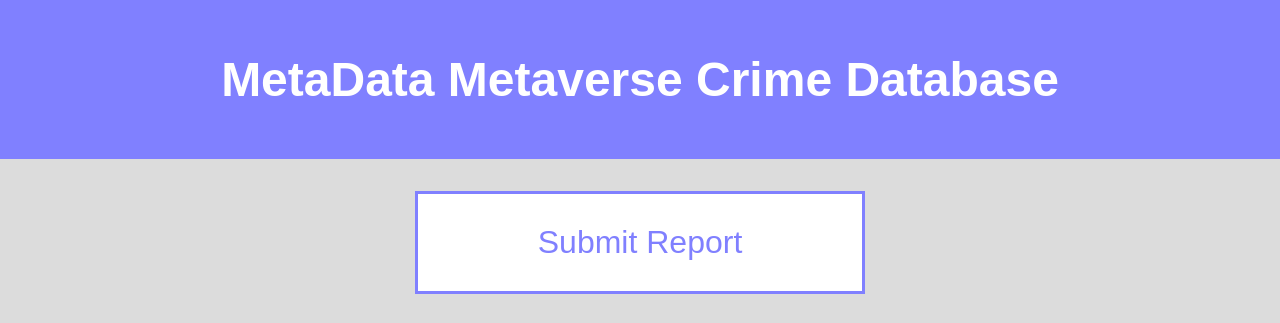
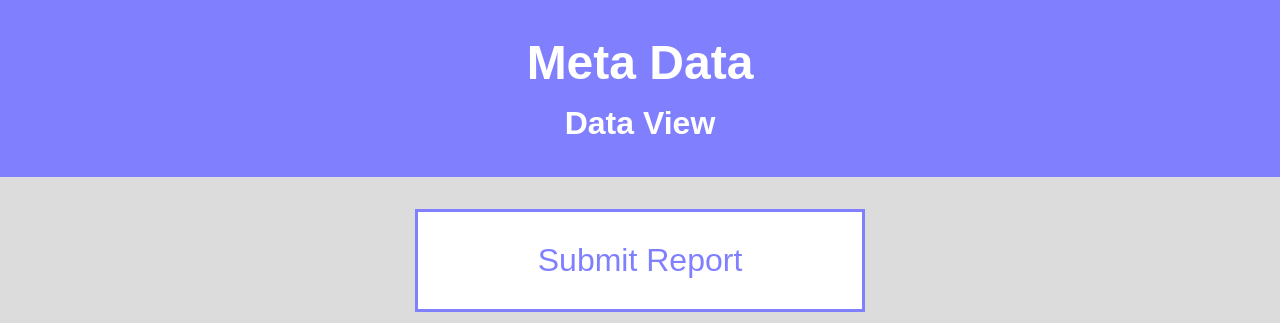
Before and after one commit to Mesoon5642/django_metabase, a Django app: page /MetaApp/ in a window 1280 px wide. Shown: the top 323 px of the page. Run offline with Django 3.2, Linux system fonts and the light colour scheme; data comes from the database, SQL or seed files in the repository; both versions use the stored data as it was after the commit; some libraries are stand-ins or nearby versions.

Commit message:
Paginated website more, created templates

```diff
--- a/MetaApp/admin.py
+++ b/MetaApp/admin.py
@@ -28,7 +28,7 @@ class ReportModelAdmin(admin.ModelAdmin):
     ordering = ["date"]
     fieldsets = (
         ("Main", {"fields": ["eventname", "date", "target", "techinvolved", "description", "mainlink"]}),
-        ("Extras", {"fields": ["targetother"]})
+        ("Extras", {"fields": ["targetother", "cryptoamount"]})
     )
 
     actions = ["export_as_csv"]
--- /dev/null
+++ b/MetaApp/static/MetaApp/base.css
@@ -0,0 +1,24 @@
+header{
+    padding: 20px;
+    background-color: rgb(128, 128, 255);
+    margin: 0;
+    top: 0;
+    text-align: center;
+    font-family: sans-serif;
+}
+#big_button{
+    font-size: 3rem;
+}
+header a{
+    font-size: 2rem;
+    color: white;
+    text-decoration: none;
+    font-weight: bold;
+    margin: 15px 0;
+    display: block;
+}
+body{
+    margin: 0;
+    background-color: gainsboro;
+    font-family: sans-serif;
+}
--- a/MetaApp/static/MetaApp/graphdata.js
+++ b/MetaApp/static/MetaApp/graphdata.js
@@ -1,2 +1,3 @@
+console.log("bruh1")
 targetdata = document.getElementById("data_h1_1").textContent
 graphdata = document.getElementById("data_h1").textContent
--- a/MetaApp/static/MetaApp/graphs.js
+++ b/MetaApp/static/MetaApp/graphs.js
@@ -1,3 +1,4 @@
+console.log("bruh2")
 var techarr = eval(graphdata)
 var targetarr = eval(targetdata)
 main()
--- a/MetaApp/templates/index.html
+++ b/MetaApp/templates/index.html
@@ -2,25 +2,24 @@
 
 <!DOCTYPE html>
 <html>
+    {%block "styles"%}
     <head>
-        <script src="https://www.gstatic.com/charts/loader.js"></script>
+        <link rel="stylesheet" type="text/css" href="{% static "MetaApp/base.css" %}">
         <link rel="stylesheet" type="text/css" href="{% static "MetaApp/index.css" %}">
-        <script src="{% static "MetaApp/graphdata.js" %}" defer></script>
-        <script src="{% static "MetaApp/graphs.js" %}" defer></script>
         <title>MetaData Home</title>
     </head>
+    {%endblock%}
     <body>
-        <h1 id="data_h1" style="display:none">{{tech_data}}</h1>
-        <h1 id="data_h1_1" style="display:none">{{target_data}}</h1>
+        {% block header %}
         <header>
-            <h1>MetaData Metaverse Crime Database</h1>
+            <a id="big_button"href="/MetaApp">Meta Data</a>
+            <a id="viewdata" href="/MetaApp/viewdata">Data View</a>
         </header>
+        {%endblock%}
         <div id="main_content">
-            <a href="submit_report">Submit Report</a>
-        </div>
-        <div id="graph">
-            <div id="big_graph"></div>
-            <div id="big_graph_1"></div>
+            {% block "main"%}
+                <a href="submit_report">Submit Report</a>
+            {% endblock %}
         </div>
     </body>
 </html>
--- a/MetaApp/urls.py
+++ b/MetaApp/urls.py
@@ -6,4 +6,5 @@ urlpatterns = [
     path("submit_report/", views.submit_report, name="submit_report"),
     path("thanks/", views.thanks, name="thanks"),
     path("", views.index, name="index"),
+    path("viewdata/", views.viewdata, name="viewdata")
 ]
--- a/MetaApp/views.py
+++ b/MetaApp/views.py
@@ -26,4 +26,6 @@ def submit_report(request):
 def thanks(request):
     return render (request, "thanks.html")
 def index(request):
-    return render (request, "index.html", {"tech_data":ReportModel.techcount(), "target_data":ReportModel.targetcount()})
+    return render (request, "index.html")
+def viewdata(request):
+    return render(request, "viewdata.html", {"tech_data":ReportModel.techcount(), "target_data":ReportModel.targetcount()})
--- /dev/null
+++ b/static/MetaApp/annoyingmarkers.js
@@ -0,0 +1,4 @@
+annoyingmarkers = document.querySelectorAll("marker");
+for (m in annoyingmarkers){
+    m.remove();
+}
--- a/static/MetaApp/graphdata.js
+++ b/static/MetaApp/graphdata.js
@@ -1,2 +1,3 @@
+console.log("bruh1")
 targetdata = document.getElementById("data_h1_1").textContent
 graphdata = document.getElementById("data_h1").textContent
--- a/static/MetaApp/graphs.js
+++ b/static/MetaApp/graphs.js
@@ -1,3 +1,4 @@
+console.log("bruh2")
 var techarr = eval(graphdata)
 var targetarr = eval(targetdata)
 main()
```
Also changed, not shown: MetaApp/static/MetaApp/index.css (+0 -19 lines), MetaApp/static/MetaApp/viewdata.css (added, +7 -0 lines), MetaApp/templates/viewdata.html (added, +28 -0 lines), static/MetaApp/submitform.js (+3 -7 lines), db.sqlite3.
